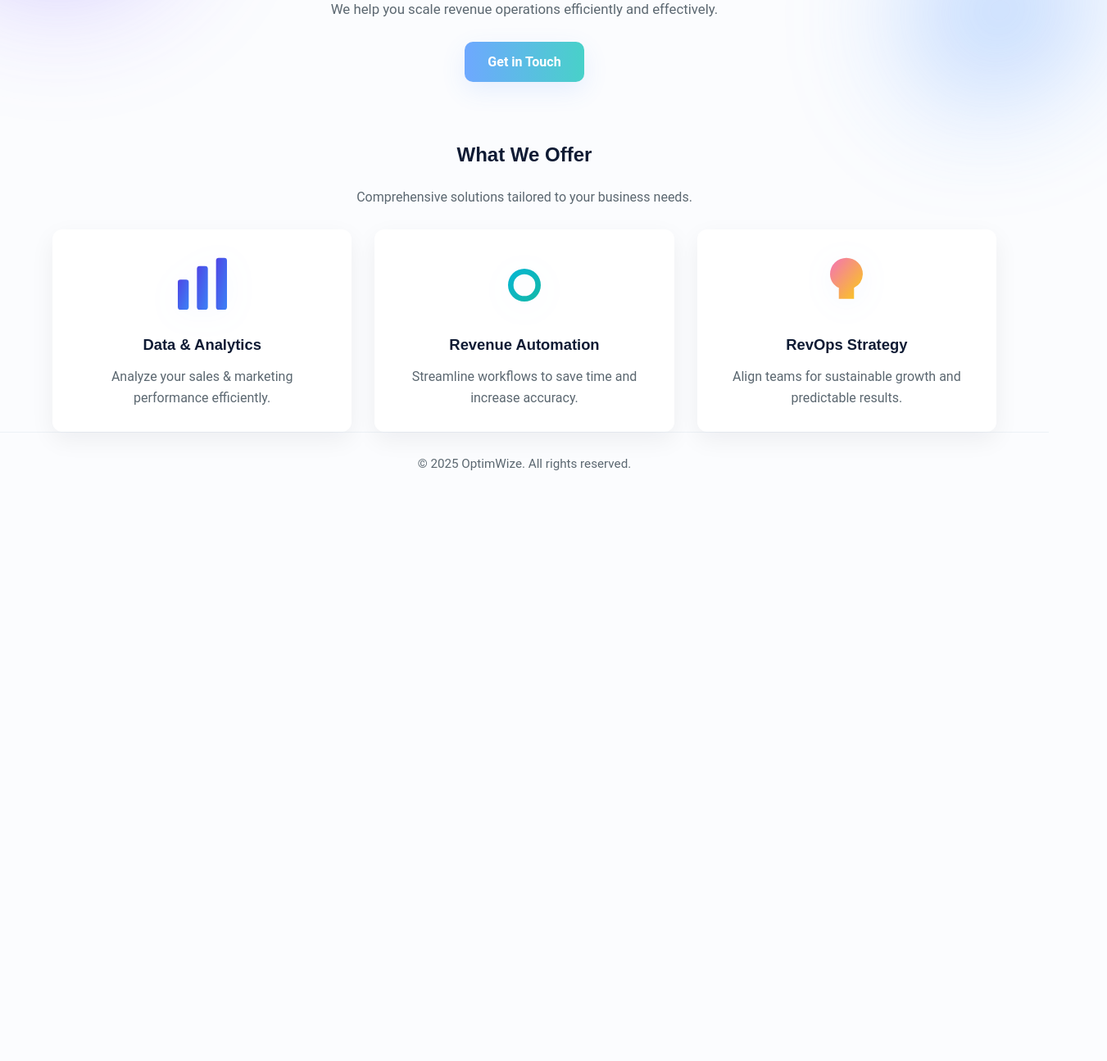
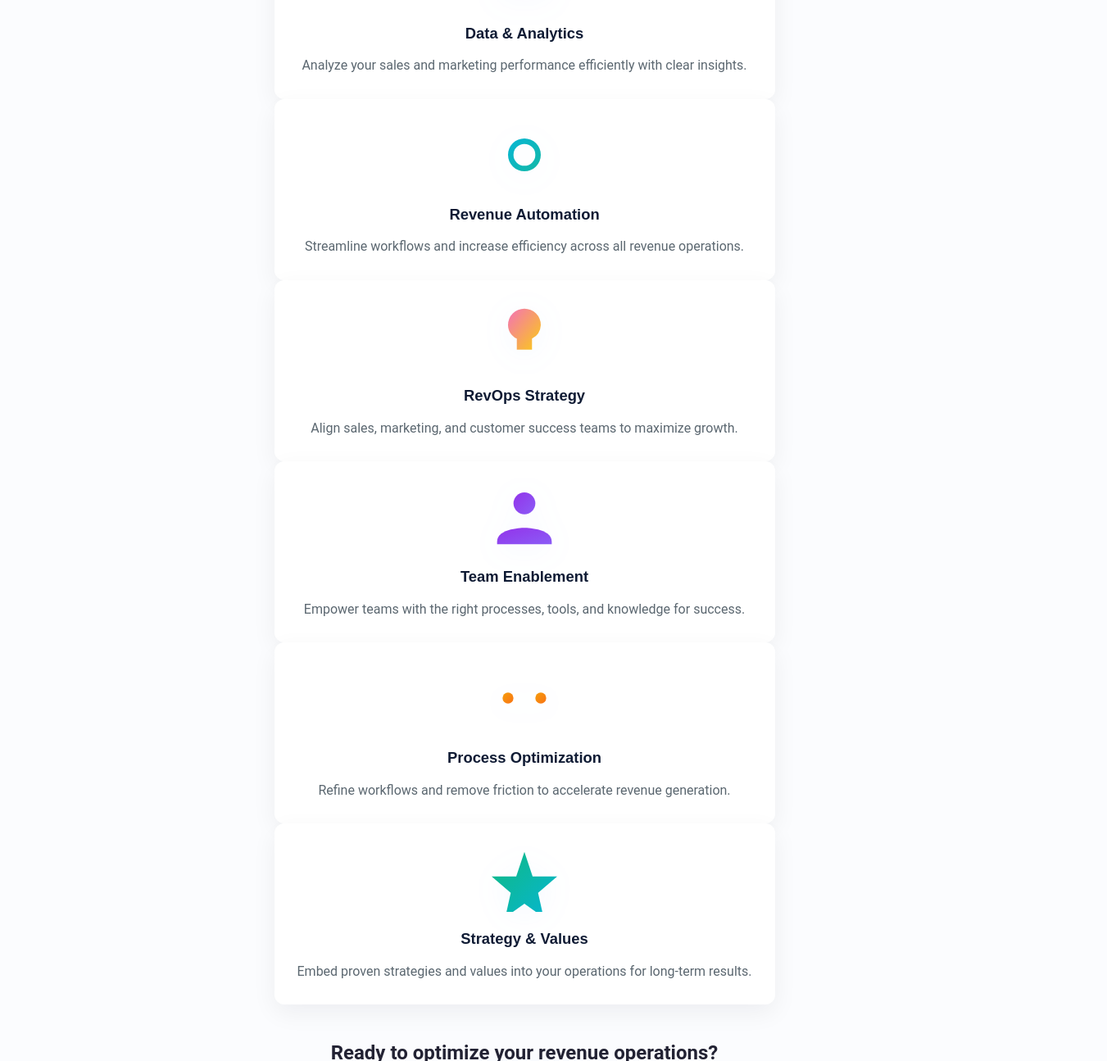
Before and after one commit to Alinaopti/Alinaopti.github.io, a plain HTML site: page services.html in a window 1280 px wide. Shown: the part 302-1597 px from the top of the page at 82% size, 1351 px wide, since content can reach past the window. Before the commit the page ends 906 px from the top, so only its background shows below. Drawn offline with Linux system fonts and the light colour scheme.

Commit message:
Update services.html

```diff
--- a/services.html
+++ b/services.html
@@ -13,7 +13,7 @@
     <a href="index.html" class="logo">OptimWize</a>
     <ul class="nav-links">
       <li><a href="about.html">About</a></li>
-      <li><a href="services.html">Services</a></li>
+      <li><a href="services.html" class="active">Services</a></li>
       <li><a href="clients.html">Clients</a></li>
       <li><a href="contact.html" class="cta">Contact</a></li>
     </ul>
@@ -21,36 +21,63 @@
 </header>
 
 <main>
-  <section class="hero">
+  <section class="services-hero reveal">
     <div class="container">
       <h1>Our Services</h1>
-      <p>We help you scale revenue operations efficiently and effectively.</p>
+      <p>Helping businesses optimize revenue operations with data, automation, and strategy.</p>
+    </div>
+  </section>
+
+  <section class="services-cards reveal">
+    <div class="container">
+      <div class="services-grid">
+
+        <div class="service-card">
+          <img src="chart-bar.svg" class="card-icon" alt="Data & Analytics">
+          <h3>Data & Analytics</h3>
+          <p>Analyze your sales and marketing performance efficiently with clear insights.</p>
+        </div>
+
+        <div class="service-card">
+          <img src="gear.svg" class="card-icon" alt="Revenue Automation">
+          <h3>Revenue Automation</h3>
+          <p>Streamline workflows and increase efficiency across all revenue operations.</p>
+        </div>
+
+        <div class="service-card">
+          <img src="lightbulb.svg" class="card-icon" alt="RevOps Strategy">
+          <h3>RevOps Strategy</h3>
+          <p>Align sales, marketing, and customer success teams to maximize growth.</p>
+        </div>
+
+        <div class="service-card">
+          <img src="users.svg" class="card-icon" alt="Team Enablement">
+          <h3>Team Enablement</h3>
+          <p>Empower teams with the right processes, tools, and knowledge for success.</p>
+        </div>
+
+        <div class="service-card">
+          <img src="process.svg" class="card-icon" alt="Process Optimization">
+          <h3>Process Optimization</h3>
+          <p>Refine workflows and remove friction to accelerate revenue generation.</p>
+        </div>
+
+        <div class="service-card">
+          <img src="values.svg" class="card-icon" alt="Strategy & Values">
+          <h3>Strategy & Values</h3>
+          <p>Embed proven strategies and values into your operations for long-term results.</p>
+        </div>
+
+      </div>
+    </div>
+  </section>
+
+  <section class="cta-section reveal">
+    <div class="container" style="text-align:center; padding:40px 0;">
+      <h2>Ready to optimize your revenue operations?</h2>
       <a href="contact.html" class="cta-hero">Get in Touch</a>
     </div>
   </section>
-
-  <section class="services-page reveal">
-    <div class="container">
-      <h2 class="section-title">What We Offer</h2>
-      <p class="section-sub">Comprehensive solutions tailored to your business needs.</p>
-      <section class="services-cards reveal">
-  <div class="service-card">
-    <img src="chart-bar.svg" class="card-icon" alt="Data & Analytics">
-    <h3>Data & Analytics</h3>
-    <p>Analyze your sales & marketing performance efficiently.</p>
-  </div>
-  <div class="service-card">
-    <img src="gear.svg" class="card-icon" alt="Revenue Automation">
-    <h3>Revenue Automation</h3>
-    <p>Streamline workflows to save time and increase accuracy.</p>
-  </div>
-  <div class="service-card">
-    <img src="lightbulb.svg" class="card-icon" alt="RevOps Strategy">
-    <h3>RevOps Strategy</h3>
-    <p>Align teams for sustainable growth and predictable results.</p>
-  </div>
-</section>
-
 </main>
 
 <footer>
```
